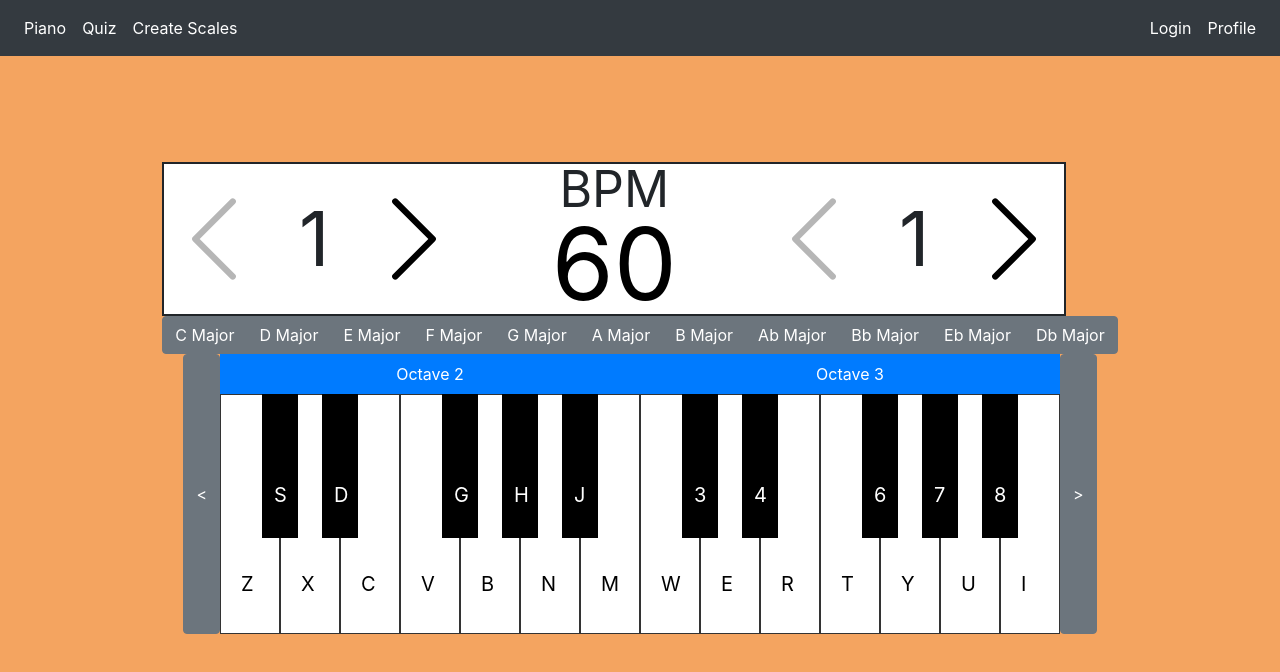
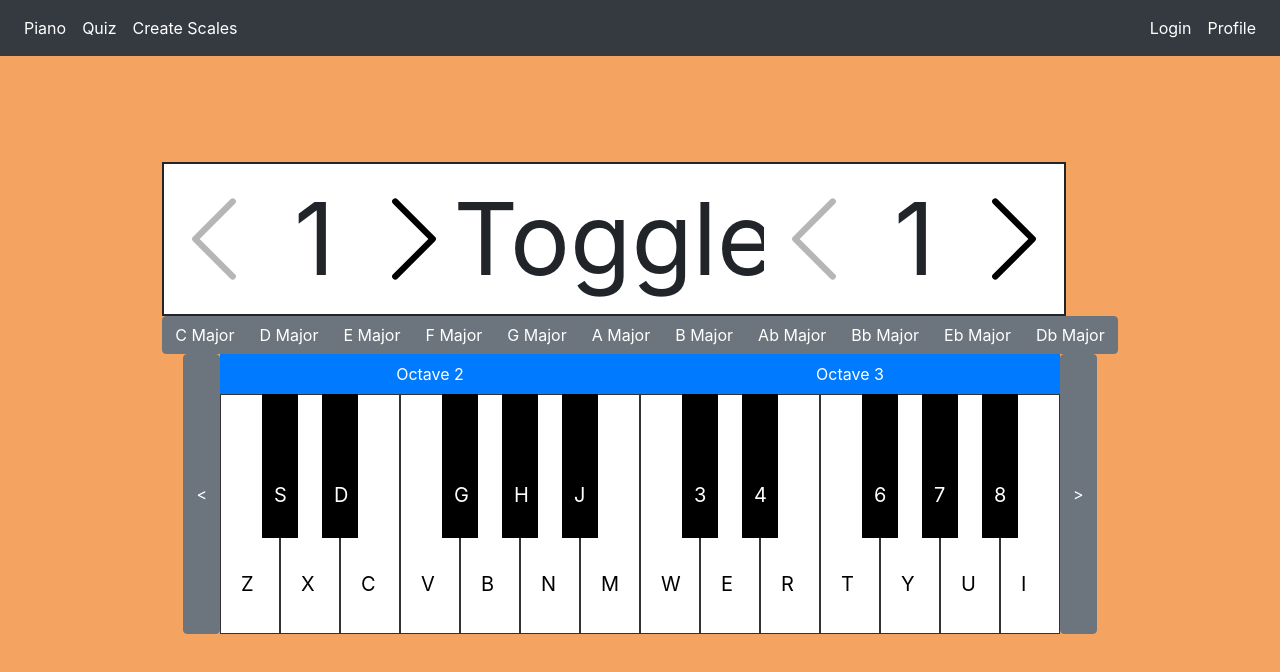
Before and after one commit to Reed22/MusicMakers, a React (Create React App) app: page / in a window 1280 px wide. Shown: the top 672 px of the page. Built offline with nearby package versions, Linux system fonts and the light colour scheme; no server answers.

Commit message:
make toggle button for bpm (#38)

```diff
--- a/public/index.css
+++ b/public/index.css
@@ -62,10 +62,10 @@ body {
   display: flex;
   justify-content: center;
   align-items: center;
-  font-size: 75px;
+  font-size: 100px;
 }
 
-.polyrhythm-bpm-input {
+.polyrhythm-button{
   width: 300px;
   height: 100px;
   display: flex;
@@ -76,27 +76,10 @@ body {
   border-width: 0px;
 }
 
-.polyrhythm-bpm-input:focus {
-  outline: none;
-  box-shadow: none;
-}
+.polyrhythm-button:hover{
+  cursor: pointer;
+  font-size: 105px;
 
-.polyrhythm-bpm-text {
-  width: 300px;
-  height: 50px;
-  font-size: 50px;
-  display: flex;
-  justify-content: center;
-  align-items: center;
-}
-
-.polyrhythm-bpm-number {
-  width: 300px;
-  height: 100px;
-  font-size: 100px;
-  display: flex;
-  justify-content: center;
-  align-items: center;
 }
 
 .piano, .octave {
--- a/src/components/Polyrhythm.jsx
+++ b/src/components/Polyrhythm.jsx
@@ -1,6 +1,5 @@
 import React, { Component } from "react";
 import PolyrhythmCtrl from "./PolyrhythmCtrl";
-import PolyrhythmBPMCtrl from "./PolyrhythmBPMCtrl";
 import * as Tone from "tone";
 
 class Polyrhythm extends Component {
@@ -9,7 +8,6 @@ class Polyrhythm extends Component {
     this.state = {
       rhythmA: 1,
       rhythmB: 1,
-      BPM: 60,
     };
 
     this.handleRhythmAChange = this.handleRhythmAChange.bind(this);
@@ -30,7 +28,7 @@ class Polyrhythm extends Component {
   }
 
   setRhythmLoops() {
-    const { BPM, rhythmA, rhythmB } = this.state;
+    const { rhythmA, rhythmB } = this.state;
 
     const priorLoops = Object.keys(Tone.Transport._scheduledEvents);
 
@@ -44,32 +42,35 @@ class Polyrhythm extends Component {
 
     // loopA plays over 0.1 seconds at the current BPM (second rhythm)
     new Tone.Loop((time) => {
-      synthA.triggerAttackRelease("A4", 0.1, time);
-    }, 0.5).start(0);
+      synthA.triggerAttackRelease("A4", 0.01, time);
+    }, 1).start(0);
     // loopB plays over 0.1 seconds (first rhythm)
     new Tone.Loop((time) => {
-      synthB.triggerAttackRelease("C4", 0.1, time);
-    }, (0.5 * rhythmB) / rhythmA).start(0);
+      synthB.triggerAttackRelease("B4", 0.01, time);
+    }, rhythmB / rhythmA).start(0);
+  }
 
-    if (BPM === 0) {
-      Tone.Transport.bpm.value = BPM;
-      Tone.Transport.pause();
-    } else {
-      Tone.Transport.bpm.value = BPM;
-      Tone.Transport.start();
-    }
+  togglePolyrhyhtm() {
+    Tone.Transport.toggle();
+  }
+
+  componentDidMount() {
+    // create two monophonic synths
+    const synthA = new Tone.FMSynth().toDestination();
+    const synthB = new Tone.AMSynth().toDestination();
+
+    // loopA plays over 0.1 seconds at the current BPM (second rhythm)
+    new Tone.Loop((time) => {
+      synthA.triggerAttackRelease("A4", 0.01, time);
+    }, 1).start(0);
+    // loopB plays over 0.1 seconds (first rhythm)
+    new Tone.Loop((time) => {
+      synthB.triggerAttackRelease("B4", 0.01, time);
+    }, 1).start(0);
   }
 
   render() {
-    const { rhythmA, rhythmB, BPM } = this.state;
-
-    // debugging
-    /*
-    console.log(this.state);
-    console.log("unscheduled events");
-    console.log(Tone.Transport._scheduledEvents);
-    console.log(Tone.Transport.bpm.value);
-    */
+    const { rhythmA, rhythmB } = this.state;
 
     return (
       <div className="bg-white polyrhythm">
@@ -77,7 +78,9 @@ class Polyrhythm extends Component {
           onRhythmChange={this.handleRhythmAChange}
           rhythm={rhythmA}
         />
-        <PolyrhythmBPMCtrl onBPMChange={this.handleBPMChange} BPM={BPM} />
+        <div className="polyrhythm-button" onClick={this.togglePolyrhyhtm}>
+          Toggle
+        </div>
         <PolyrhythmCtrl
           onRhythmChange={this.handleRhythmBChange}
           rhythm={rhythmB}
--- a/src/components/PolyrhythmBPMCtrl.jsx
+++ /dev/null
@@ -1,45 +0,0 @@
-import React, { Component } from "react";
-
-class PolyrhythmBPMCtrl extends Component {
-  constructor(props) {
-    super(props);
-
-    this.handleChange = this.handleChange.bind(this);
-  }
-
-  handleChange(e) {
-    const { value } = e.target;
-
-    let parsedValue = parseInt(value, 10);
-
-    if (value === "") {
-      // do not allow blank input
-      parsedValue = 0;
-    } else if (isNaN(parsedValue)) {
-      // do not update state since a valid a number was not inputted
-      return;
-    } else if (parsedValue > 300) {
-      parsedValue = 300;
-    }
-
-    this.props.onBPMChange(parsedValue);
-  }
-
-  render() {
-    const { BPM } = this.props;
-
-    return (
-      <div className="polyrhythm-bpm-ctrl">
-        <div className="polyrhythm-bpm-text">BPM</div>
-        <input
-          className="polyrhythm-bpm-input text-center"
-          type="text"
-          value={BPM}
-          onChange={this.handleChange}
-        />
-      </div>
-    );
-  }
-}
-
-export default PolyrhythmBPMCtrl;
--- a/src/components/PolyrhythmCtrl.jsx
+++ b/src/components/PolyrhythmCtrl.jsx
@@ -20,7 +20,7 @@ class PolyrhythmCtrl extends Component {
   handleIncrementClick() {
     const { rhythm } = this.props;
 
-    if (rhythm === 11) {
+    if (rhythm === 5) {
       this.setState({
         disableIncrement: true,
       });
@@ -40,7 +40,7 @@ class PolyrhythmCtrl extends Component {
       this.setState({
         disableDecrement: true,
       });
-    } else if (rhythm === 12) {
+    } else if (rhythm === 6) {
       this.setState({
         disableIncrement: false,
       });
@@ -53,7 +53,7 @@ class PolyrhythmCtrl extends Component {
 
   render() {
     const { disableIncrement, disableDecrement } = this.state;
-    const { rhythm } = this.props;
+    const { rhythm, id } = this.props;
 
     return (
       <div className="polyrhythm-ctrl">
```
Also changed, not shown: 1 other file (tests, documents, lock files or other folders).
